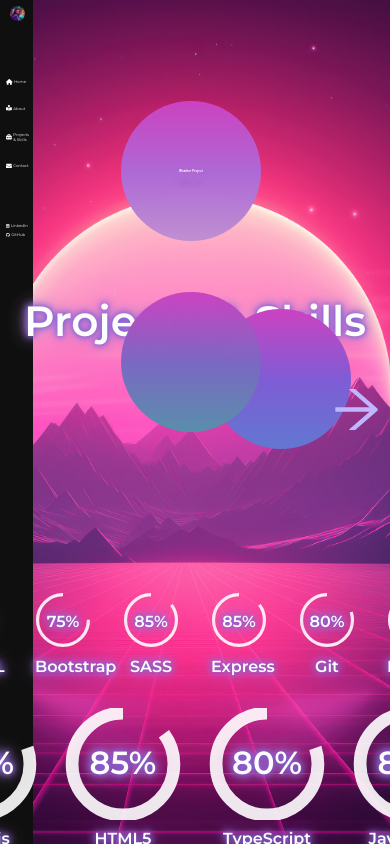
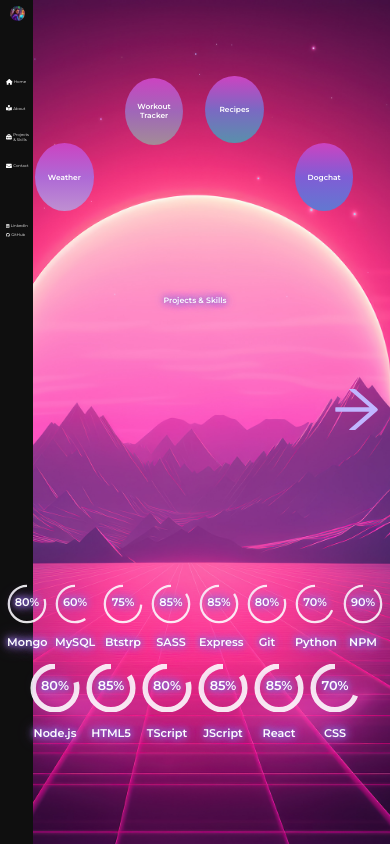
Before and after one commit to Reshex/My-Portfolio, a React (Vite) app: page /projectsAndSkills in a window 390 px wide. Built offline with nearby package versions, Linux system fonts and the light colour scheme.

Commit message:
added media

```diff
--- a/src/pages/about/about.module.scss
+++ b/src/pages/about/about.module.scss
@@ -18,7 +18,7 @@
     margin-bottom: 2vh;
 
     h1 {
-      font-size: 6vh;
+      font-size: 2.5vw;
       font-weight: 600;
       color: #fdfdfe;
       text-shadow: 0px 0px 5px #7664db, 0px 0px 10px #8b48cf, 0px 0px 10px #b393d3, 0px 0px 20px #b393d3;
@@ -41,7 +41,7 @@
   }
   p {
     line-height: 1.5;
-    font-size: 2.1vh;
+    font-size: 1vw;
     font-weight: 500;
     color: #fdfdfe;
     text-shadow: 0px 0px 5px #7664db, 0px 0px 10px #8b48cf, 0px 0px 10px #b393d3, 0px 0px 20px #b393d3;
@@ -56,3 +56,56 @@
     opacity: 1;
   }
 }
+
+@media all and (max-width: 1000px) {
+  .aboutWrapper {
+    .aboutTitle {
+      h1 {
+        font-size: 3vw;
+      }
+    }
+
+    p {
+      font-size: 1.09vw;
+    }
+  }
+}
+@media all and (max-width: 850px) {
+  .aboutWrapper {
+    .aboutTitle {
+      h1 {
+        font-size: 3.5vw;
+      }
+    }
+
+    p {
+      font-size: 1.8vw;
+    }
+  }
+}
+@media all and (max-width: 700px) {
+  .aboutWrapper {
+    .aboutTitle {
+      h1 {
+        font-size: 3vw;
+      }
+    }
+
+    p {
+      font-size: 1.4vw;
+    }
+  }
+}
+@media all and (max-width: 500px) {
+  .aboutWrapper {
+    .aboutTitle {
+      h1 {
+        font-size: 5vw;
+      }
+    }
+
+    p {
+      font-size: 1.8vw;
+    }
+  }
+}
--- a/src/pages/home/Home.tsx
+++ b/src/pages/home/Home.tsx
@@ -1,5 +1,6 @@
 import { useNavigate } from "react-router-dom"
 import style from "../home/home.module.scss"
+import pdfResume from "../../assets/Resume/CV Bar.pdf"
 
 function Home() {
     const navigate = useNavigate()
@@ -8,6 +9,15 @@ function Home() {
         if (event.target) {
             navigate("/projectsAndSkills")
         }
+    }
+
+    function downloadResume() {
+        const downloadLink = document.createElement("a") as HTMLAnchorElement;
+        downloadLink.href = pdfResume;
+        downloadLink.download = "Bar's CV";
+        document.body.appendChild(downloadLink)
+        downloadLink.click()
+        document.body.removeChild(downloadLink)
     }
 
     return (
@@ -21,7 +31,7 @@ function Home() {
                     </div>
                     <div className={style.homeProjAndResume}>
                         <button onClick={navigateProjects}>Check My Projects</button>
-                        <button>Download My Resume</button>
+                        <button onClick={downloadResume}>Download My Resume</button>
                     </div>
                 </div>
             </div>
--- a/src/pages/home/home.module.scss
+++ b/src/pages/home/home.module.scss
@@ -27,7 +27,7 @@
     animation: fadeIn 1.5s ease;
 
     h1 {
-      font-size: 11vh;
+      font-size: 4vw;
       font-weight: 600;
       color: #fdfdfe;
       text-shadow: 0px 0px 5px #7664db, 0px 0px 10px #8b48cf, 0px 0px 10px #b393d3, 0px 0px 20px #b393d3;
@@ -35,7 +35,7 @@
 
     p {
       animation: fadeIn 3s ease;
-      font-size: 3vh;
+      font-size: 1.5vw;
       font-weight: 600;
       color: #f1f1f1;
       text-shadow: 0px 0px 5px #5c5af7, 0px 0px 10px #5052ee, 0px 0px 10px #477beb, 0px 0px 20px #b393d3;
@@ -54,7 +54,7 @@
       color: #ffffff;
       font-size: 0.8vw;
       font-weight: 600;
-      height: 5.5vh;
+      height: 6vh;
       padding: 0 1.6rem;
       text-shadow: rgba(0, 0, 0, 0.25) 0 12px 8px;
       transition: 0.8s;
@@ -67,3 +67,22 @@
     }
   }
 }
+
+@media all and (max-width: 500px) {
+  .homeWrapper {
+    .homeTitle {
+      h1 {
+        font-size: 5vw;
+      }
+      p {
+        font-size: 3vw;
+      }
+    }
+    .homeProjAndResume {
+      button {
+        height: 3vh;
+        font-size: 2vw;
+      }
+    }
+  }
+}
--- a/src/pages/projectsAndSkills/projectAndSkills.module.scss
+++ b/src/pages/projectsAndSkills/projectAndSkills.module.scss
@@ -23,7 +23,7 @@
     animation: fadeIn 1.5s ease;
 
     h1 {
-      font-size: 5vh;
+      font-size: 2vw;
       font-weight: 600;
       color: #fdfdfe;
       text-shadow: 0px 0px 5px #7664db, 0px 0px 10px #8b48cf, 0px 0px 10px #b393d3, 0px 0px 20px #b393d3;
@@ -32,15 +32,11 @@
   }
 
   .projectsContainer {
-    animation: fadeIn 5.5s ease;
+    animation: fadeIn 3.5s ease;
   }
 
   .progressContainer {
     margin-top: 65vh;
-    position: fixed;
-    display: flex;
-    flex-direction: column;
-    align-items: center;
-    animation: fadeIn 3.5s ease;
+    animation: fadeIn 5.5s ease;
   }
 }
--- a/src/pages/projectsAndSkills/projects/Projects.tsx
+++ b/src/pages/projectsAndSkills/projects/Projects.tsx
@@ -1,10 +1,19 @@
 import projectsStyles from "./projects.module.scss"
+
 function Projects() {
+
+    function handleClick(route: string) {
+        const link = document.createElement("a") as HTMLAnchorElement;
+        link.href = route;
+        link.click();
+    }
+
     return (
         <div className={projectsStyles.projects}>
-            <button className={projectsStyles.project1}>Weather Project</button>
-            <button className={projectsStyles.project2}></button>
-            <button className={projectsStyles.project3}></button>
+            <button onClick={() => handleClick("https://github.com/Reshex/Weather-App")} className={projectsStyles.project1}>Weather</button>
+            <button onClick={() => handleClick("https://github.com/Reshex/DogChat")} className={projectsStyles.project2}>Dogchat</button>
+            <button onClick={() => handleClick("https://github.com/Reshex/Recipes-App")} className={projectsStyles.project3}>Recipes</button>
+            <button onClick={() => handleClick("https://github.com/Reshex/Workout-Tracker")} className={projectsStyles.project4}>Workout Tracker</button>
         </div>
     )
 }
--- a/src/pages/projectsAndSkills/projects/projects.module.scss
+++ b/src/pages/projectsAndSkills/projects/projects.module.scss
@@ -10,47 +10,177 @@ button {
   border-style: none;
   box-sizing: border-box;
   color: #ffffff;
-  font-size: 0.8vw;
+  font-size: 0.9vw;
   font-weight: 600;
   height: 5.5vh;
-  padding: 0 1.6rem;
-  text-shadow: rgba(0, 0, 0, 0.25) 0 12px 8px;
-  transition: 0.8s;
+  padding: 0 1.6vw;
   margin-right: 0.4vw;
+  font-family: "Montserrat", sans-serif;
 }
 
 button:hover {
-  box-shadow: rgb(255, 254, 254) 0 1px 80px;
+  box-shadow: rgb(255, 254, 254) 0 0.1vh 4vw;
   transition-duration: 0.5s;
 }
 
 .projects {
-  width: 38vw;
-  height: 52vh;
+  .project1,
+  .project2,
+  .project3,
+  .project4 {
+    position: fixed;
+    border-radius: 50%;
+    height: 15vh;
+    width: 7vw;
+    transition: 0.5s;
+  }
 
   .project1 {
-    position: relative;
-    border-radius: 360px;
     background-color: rgb(255, 255, 252);
-    height: 140px;
-    width: 140px;
-    top: 12vh;
+    left: 30.5vw;
+    top: 25vh;
   }
+
   .project2 {
-    position: relative;
-    border-radius: 360px;
     background-color: rgb(21, 197, 250);
-    height: 140px;
-    width: 140px;
-    left: 23vw;
-    top: 20vh;
+    right: 30vw;
+    top: 25vh;
   }
+
   .project3 {
-    position: relative;
-    border-radius: 360px;
     background-color: rgb(0, 255, 157);
-    height: 140px;
-    width: 140px;
-    top: 1vh;
+    top: 4vh;
+    right: 40vw;
+  }
+
+  .project4 {
+    background-color: rgb(184, 245, 105);
+    top: 4.5vh;
+    left: 40vw;
   }
 }
+
+@media all and (max-width: 1400px) {
+  .projects {
+    .project1,
+    .project2,
+    .project3,
+    .project4 {
+      height: 12vh;
+      width: 8vw;
+    }
+    .project1 {
+      left: 28.5vw;
+      top: 25vh;
+    }
+
+    .project2 {
+      right: 28.5vw;
+      top: 25vh;
+    }
+
+    .project3 {
+      top: 9vh;
+      right: 40vw;
+    }
+
+    .project4 {
+      top: 9.2vh;
+      left: 40vw;
+    }
+  }
+}
+
+@media all and (max-width: 1100px) {
+  .projects {
+    .project1,
+    .project2,
+    .project3,
+    .project4 {
+      font-size: 1.2vw;
+      height: 12vh;
+      width: 11vw;
+    }
+    .project1 {
+      left: 18vw;
+      top: 25vh;
+    }
+
+    .project2 {
+      right: 18vw;
+      top: 25vh;
+    }
+
+    .project3 {
+      top: 9vh;
+      right: 35vw;
+    }
+
+    .project4 {
+      top: 9.2vh;
+      left: 35vw;
+    }
+  }
+}
+@media all and (max-width: 850px) {
+  .projects {
+    .project1,
+    .project2,
+    .project3,
+    .project4 {
+      font-size: 1.2vw;
+      height: 11vh;
+      width: 13vw;
+    }
+    .project1 {
+      left: 9vw;
+      top: 25vh;
+    }
+
+    .project2 {
+      right: 9vw;
+      top: 25vh;
+    }
+
+    .project3 {
+      top: 9vh;
+      right: 32vw;
+    }
+
+    .project4 {
+      top: 9.2vh;
+      left: 32vw;
+    }
+  }
+}
+@media all and (max-width: 550px) {
+  .projects {
+    .project1,
+    .project2,
+    .project3,
+    .project4 {
+      font-size: 1.9vw;
+      height: 8vh;
+      width: 15vw;
+    }
+    .project1 {
+      left: 9vw;
+      top: 17vh;
+    }
+
+    .project2 {
+      right: 9vw;
+      top: 17vh;
+    }
+
+    .project3 {
+      top: 9vh;
+      right: 32vw;
+    }
+
+    .project4 {
+      top: 9.2vh;
+      left: 32vw;
+    }
+  }
+}
--- a/src/pages/projectsAndSkills/skills/Skills.tsx
+++ b/src/pages/projectsAndSkills/skills/Skills.tsx
@@ -16,8 +16,8 @@ function Skills() {
     const mainSkills: Skill[] = [
         { name: "Node.js", percent: 80, Icon: FaGitSquare },
         { name: "HTML5", percent: 85, Icon: FaHtml5 },
-        { name: "TypeScript", percent: 80, Icon: BiLogoTypescript },
-        { name: "JavaScript", percent: 85, Icon: IoLogoJavascript },
+        { name: "TScript", percent: 80, Icon: BiLogoTypescript },
+        { name: "JScript", percent: 85, Icon: IoLogoJavascript },
         { name: "React", percent: 85, Icon: FaReact },
         { name: "CSS", percent: 70, Icon: FaCss3Alt }
     ];
@@ -25,7 +25,7 @@ function Skills() {
     const smallerSkills: Skill[] = [
         { name: "Mongo", percent: 80, Icon: SiMongodb },
         { name: "MySQL", percent: 60, Icon: DiMysql },
-        { name: "Bootstrap", percent: 75, Icon: FaBootstrap },
+        { name: "Btstrp", percent: 75, Icon: FaBootstrap },
         { name: "SASS", percent: 85, Icon: RiTailwindCssFill },
         { name: "Express", percent: 85, Icon: FaNpm },
         { name: "Git", percent: 80, Icon: FaGitSquare },
--- a/src/pages/projectsAndSkills/skills/skills.module.scss
+++ b/src/pages/projectsAndSkills/skills/skills.module.scss
@@ -1,4 +1,4 @@
-@import url(https://fonts.googleapis.com/css?family=Lato:100,400);
+@import url("https://fonts.googleapis.com/css2?family=Montserrat:wght@100;400;600&display=swap");
 
 @keyframes load {
   0% {
@@ -17,6 +17,7 @@
   padding: 0;
   text-align: center;
   width: 100%;
+  font-family: "Montserrat", sans-serif;
 
   & > li {
     transition: 0.5s;
@@ -32,7 +33,6 @@
       position: absolute;
       width: 100%;
       bottom: 0;
-      font-weight: 600;
       font-weight: 600;
       color: #fdfdfe;
       text-shadow: 0px 0px 5px #7664db, 0px 0px 10px #8b48cf, 0px 0px 10px #b393d3, 0px 0px 20px #b393d3;
@@ -75,7 +75,7 @@
       opacity: 0.9;
       transition: 0.5s;
       animation: load 3.5s;
-      animation-delay: 1.5s;
+      animation-delay: 2.5s;
     }
   }
 }
@@ -102,3 +102,75 @@
     font-size: 1rem;
   }
 }
+
+@media all and (max-width: 1020px) {
+  .progress {
+    svg {
+      width: 4rem;
+      height: 7rem;
+    }
+    & > li {
+      margin: 0.5rem;
+      &:before {
+        font-size: 0.8rem;
+      }
+      &:after {
+        margin-top: -1.2vh;
+        font-size: 1rem;
+      }
+    }
+  }
+  .smallerSkillSet > li {
+    svg {
+      width: 2.5rem;
+      height: 3rem;
+      &:nth-child(2) path {
+        stroke-width: 12.5;
+      }
+    }
+    &:before {
+      bottom: -1.5rem;
+    }
+    &:after {
+      top: 1.7rem;
+      font-size: 1rem;
+      font-size: 0.7rem;
+    }
+  }
+}
+
+@media all and (max-width: 700px) {
+  .progress {
+    svg {
+      width: 3rem;
+      height: 6rem;
+    }
+    & > li {
+      margin: 0.25rem;
+      &:before {
+        font-size: 0.7rem;
+      }
+      &:after {
+        margin-top: -2.5vh;
+        font-size: 0.8rem;
+      }
+    }
+  }
+  .smallerSkillSet > li {
+    svg {
+      width: 2.5rem;
+      height: 3rem;
+      &:nth-child(2) path {
+        stroke-width: 12.5;
+      }
+    }
+    &:before {
+      bottom: -1.1rem;
+    }
+    &:after {
+      top: 2.3rem;
+      font-size: 1rem;
+      font-size: 0.7rem;
+    }
+  }
+}
```
Also changed, not shown: src/pages/contact/contact.module.scss (+51 -4 lines), todo.txt, 1 other file (tests, documents, lock files or other folders).
